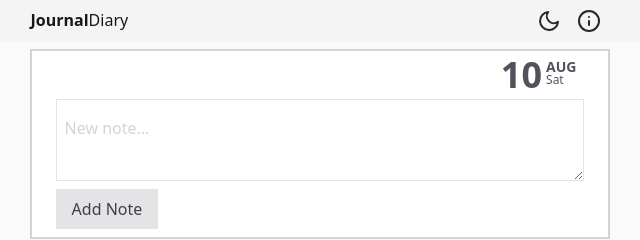
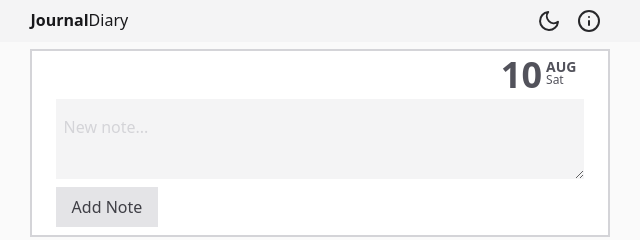
Before and after one commit to vaibhavbshete/journal-diary, a website built with Vite: page index.html in a window 1280 px wide. Shown: the top 240 px of the page, 320-960 px from the left. Built offline with nearby package versions, Linux system fonts and the light colour scheme.

Commit message:
bg-color and remove border for textarea

```diff
--- a/index.html
+++ b/index.html
@@ -93,7 +93,7 @@
                         <input id="startInp" class="bg-zinc-100 text-zinc-800 absolute left-1/2 h-0 w-1/2 opacity-0 m-0 p-0 focus:border-zinc-800 focus:ring-zinc-800 dark:focus:border-zinc-300 dar:focus:ring-zinc-300 dark:bg-zinc-800 dark:text-zinc-300" type="datetime-local" name="start_time" value="2020-01-01T00:00">
                     </div>
                 </div>
-                <textarea class="px-2 py-4 w-full block  bg-transparent text-zinc-800 border-zinc-200 dark:border-zinc-500 focus:border focus:border-zinc-200 ring-0 focus:ring-0  dark:text-zinc-200  placeholder:text-zinc-300 dark:placeholder:text-zinc-500" name="note_text" id="noteInp" placeholder="New note..."></textarea>
+                <textarea class="px-2 py-4 w-full block  bg-transparent text-zinc-800 bg-zinc-100 dark:bg-zinc-700 border-0 focus:border-0 ring-0 focus:ring-0  dark:text-zinc-200  placeholder:text-zinc-300 dark:placeholder:text-zinc-500" name="note_text" id="noteInp" placeholder="New note..."></textarea>
                 <div class="mt-2 flex gap-4 flex-wrap items-center">
                     <button class="px-4 py-2 text-zinc-700 bg-zinc-200 hover:bg-zinc-300 active:bg-zinc-300 dark:text-zinc-200 dark:bg-zinc-700 dark:hover:bg-zinc-800 dark:active:bg-zinc-800" id="subBtn" type="button">Add Note</button>
                 </div>
```
